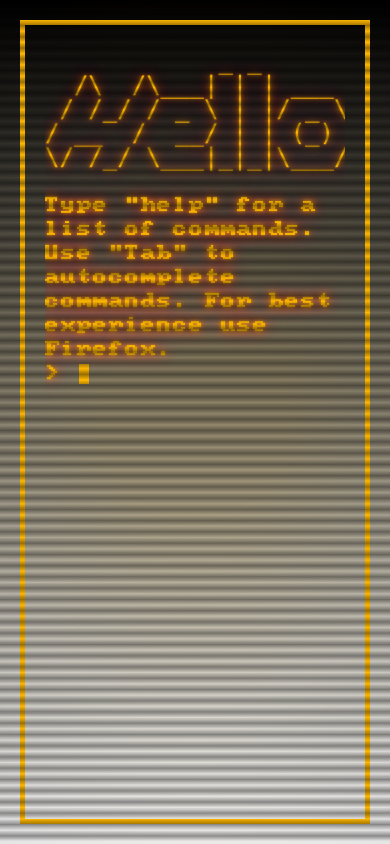
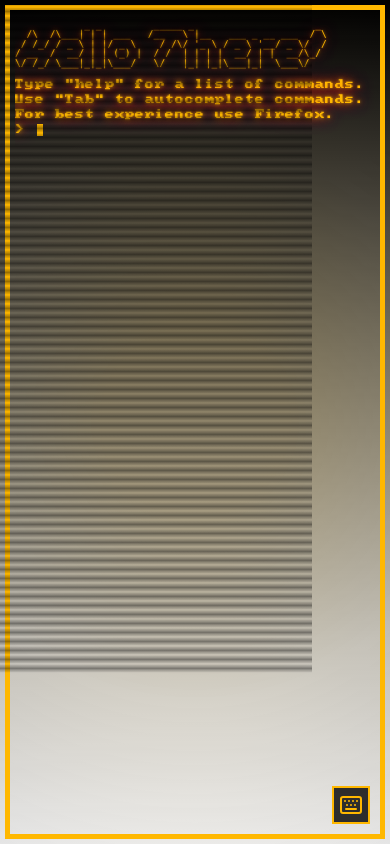
Before and after one commit to KacperStawicki/portfolio-website, a Next.js app: page / in a window 390 px wide. Built offline with nearby package versions, Linux system fonts and the light colour scheme.

Commit message:
Added mobile keyboard button

```diff
--- a/package.json
+++ b/package.json
@@ -12,6 +12,7 @@
     "@react-three/drei": "^9.111.2",
     "@react-three/fiber": "^8.17.5",
     "@react-three/postprocessing": "^2.16.2",
+    "lucide-react": "^0.429.0",
     "next": "14.2.5",
     "react": "^18",
     "react-dom": "^18",
--- a/src/app/page.tsx
+++ b/src/app/page.tsx
@@ -1,6 +1,6 @@
 "use client";
 
-import React, { useEffect, useRef, useState, useLayoutEffect } from "react";
+import React, { useEffect, useRef, useState } from "react";
 import {
   ASCIIArt,
   CRTContainer,
@@ -12,6 +12,8 @@ import {
   Timeline,
   TimelineDate,
   TypingCursor,
+  MobileKeyboardButton,
+  MobileKeyboard,
 } from "@/components";
 import {
   availableCommands,
@@ -23,57 +25,57 @@ import { Typewriter } from "react-simple-typewriter";
 import { OutputLine } from "@/types";
 import { hslToRgb } from "@/utils";
 import { useScanlinesEffect } from "@/scanlines";
+import { Keyboard, KeyboardOff } from "lucide-react";
 
 export default function Terminal() {
   const [command, setCommand] = useState<string>("");
   const [output, setOutput] = useState<OutputLine[]>([]);
   const [loading, setLoading] = useState<boolean>(false);
-  const [themeColor, setThemeColor] = useState<string>("255, 184, 0"); // Default to Amber (in RGB)
-  const [hue, setHue] = useState<number>(40); // Starting hue value corresponding to Amber
+  const [themeColor, setThemeColor] = useState<string>("255, 184, 0");
+  const [hue, setHue] = useState<number>(40);
   const [suggestions, setSuggestions] = useState<string[]>([]);
   const [commandHistory, setCommandHistory] = useState<string[]>([]);
   const [historyIndex, setHistoryIndex] = useState<number>(-1);
-  const [glowIntensity, setGlowIntensity] = useState<number>(1); // Default glow intensity
+  const [glowIntensity, setGlowIntensity] = useState<number>(1);
   const [adjustingGlow, setAdjustingGlow] = useState<boolean>(false);
   const [adjustingTheme, setAdjustingTheme] = useState<boolean>(false);
+  const [showMobileKeyboard, setShowMobileKeyboard] = useState<boolean>(false);
   const crtCanvasRef = useRef<HTMLCanvasElement>(null);
   const endOfOutputRef = useRef<HTMLDivElement>(null);
 
   useScanlinesEffect(crtCanvasRef, themeColor);
 
-  /////////////////////////////////////////////////////////////////////////////////////////////// TYPING FUNCTION
-
   useEffect(() => {
     const handleKeyDown = (e: KeyboardEvent) => {
-      if (loading) return; // Prevent typing when loading
+      if (loading) return;
 
       const { key } = e;
 
       if (adjustingGlow) {
         if (key === "ArrowRight") {
-          setGlowIntensity((prev) => Math.min(prev + 0.1, 1)); // Increase glow, max 1
+          setGlowIntensity((prev) => Math.min(prev + 0.1, 1));
         } else if (key === "ArrowLeft") {
-          setGlowIntensity((prev) => Math.max(prev - 0.1, 0)); // Decrease glow, min 0
+          setGlowIntensity((prev) => Math.max(prev - 0.1, 0));
         } else if (key === "Escape") {
-          setAdjustingGlow(false); // Exit glow adjustment mode
+          setAdjustingGlow(false);
         }
       } else if (adjustingTheme) {
         if (key === "ArrowRight") {
-          setHue((prev) => (prev + 10) % 360); // Increase hue and wrap around at 360
+          setHue((prev) => (prev + 10) % 360);
           const [r, g, b] = hslToRgb((hue + 10) % 360, 100, 50);
-          setThemeColor(`${r}, ${g}, ${b}`); // Live update theme color in RGB format
+          setThemeColor(`${r}, ${g}, ${b}`);
         } else if (key === "ArrowLeft") {
-          setHue((prev) => (prev - 10 + 360) % 360); // Decrease hue and wrap around at 0
+          setHue((prev) => (prev - 10 + 360) % 360);
           const [r, g, b] = hslToRgb((hue - 10 + 360) % 360, 100, 50);
-          setThemeColor(`${r}, ${g}, ${b}`); // Live update theme color in RGB format
+          setThemeColor(`${r}, ${g}, ${b}`);
         } else if (key === "Escape") {
-          setAdjustingTheme(false); // Exit theme adjustment mode
+          setAdjustingTheme(false);
         }
       } else {
         if (key === "Enter") {
           handleCommand(command.trim().toLowerCase());
           setCommandHistory((prev) => [...prev, command.trim().toLowerCase()]);
-          setHistoryIndex(-1); // Reset the history index after each command
+          setHistoryIndex(-1);
           setCommand("");
           setSuggestions([]);
         } else if (key === "Backspace") {
@@ -84,7 +86,6 @@ export default function Terminal() {
             setHistoryIndex(newIndex);
             setCommand(commandHistory[newIndex]);
           } else if (historyIndex === -1 && commandHistory.length > 0) {
-            // Start navigating through history
             setHistoryIndex(commandHistory.length - 1);
             setCommand(commandHistory[commandHistory.length - 1]);
           }
@@ -94,16 +95,15 @@ export default function Terminal() {
             setHistoryIndex(newIndex);
             setCommand(commandHistory[newIndex]);
           } else if (historyIndex === commandHistory.length - 1) {
-            // If at the end of history, reset to empty command
             setHistoryIndex(-1);
             setCommand("");
           }
         } else if (key.length === 1) {
           updateCommand(command + key);
         } else if (key === "Tab") {
-          e.preventDefault(); // Prevent default tab behavior
+          e.preventDefault();
           if (suggestions.length > 0) {
-            setCommand(suggestions[0]); // Auto-complete with the first suggestion
+            setCommand(suggestions[0]);
             setSuggestions([]);
           }
         }
@@ -115,7 +115,6 @@ export default function Terminal() {
     return () => {
       window.removeEventListener("keydown", handleKeyDown);
     };
-    // eslint-disable-next-line react-hooks/exhaustive-deps
   }, [
     command,
     suggestions,
@@ -136,10 +135,7 @@ export default function Terminal() {
     );
   };
 
-  /////////////////////////////////////////////////////////////////////////////////////////////// COMMANDS & SCROLLING
-
   useEffect(() => {
-    // Scroll to the bottom whenever the output or command changes
     if (endOfOutputRef.current) {
       endOfOutputRef.current.scrollIntoView({ behavior: "smooth" });
     }
@@ -167,7 +163,6 @@ export default function Terminal() {
         },
       ]);
     } else if (cmd === "history") {
-      // Handle the history command
       setOutput((prev) => [
         ...prev,
         {
@@ -246,10 +241,8 @@ export default function Terminal() {
         { commandText: `> ${command}`, responseText },
       ]);
     }, 1500);
-    return ""; // Return empty string to prevent immediate output
+    return "";
   };
-
-  /////////////////////////////////////////////////////////////////////////////////////////////// MAIN RETURN
 
   return (
     <CRTScreen $themeColor={themeColor} $glowIntensity={glowIntensity}>
@@ -288,19 +281,17 @@ export default function Terminal() {
                   />
                 </p>
               ) : (
-                line.responseText // Directly render JSX
+                line.responseText
               )}
             </div>
           ))}
           {loading && (
-            <>
             <LoadingIndicator
               $themeColor={themeColor}
               $glowIntensity={glowIntensity}
             >
               Thinking...
             </LoadingIndicator>
-            </>
           )}
           {!loading && !adjustingGlow && !adjustingTheme && (
             <p>
@@ -354,7 +345,34 @@ export default function Terminal() {
               ))}
             </Suggestions>
           )}
-          <div ref={endOfOutputRef} /> {/* Dummy element to scroll to */}
+          <MobileKeyboardButton
+            $themeColor={themeColor}
+            $glowIntensity={glowIntensity}
+            onClick={() => setShowMobileKeyboard(!showMobileKeyboard)}
+          >
+            {showMobileKeyboard ? <KeyboardOff /> : <Keyboard />}
+          </MobileKeyboardButton>
+          {showMobileKeyboard && (
+            <MobileKeyboard
+              $themeColor={themeColor}
+              $glowIntensity={glowIntensity}
+              value={command}
+              onChange={(e) => setCommand(e.target.value)} // Handle typing
+              onKeyDown={(e) => {
+                const { key } = e;
+                if (key === "Enter") {
+                  e.preventDefault();
+                  handleCommand(command);
+                  setCommand("");
+                  setShowMobileKeyboard(false);
+                } else if (key === "Backspace") {
+                  e.preventDefault();
+                  setCommand((prev) => prev.slice(0, -1));
+                }
+              }}
+            />
+          )}
+          <div ref={endOfOutputRef} />
         </CRTContent>
       </CRTContainer>
       <CRTEffectCanvas ref={crtCanvasRef} />
--- a/src/components.tsx
+++ b/src/components.tsx
@@ -58,11 +58,21 @@ export const CRTScreen = styled.div<ThemeProps>`
     0.01s infinite;
   position: relative;
   filter: blur(0.5px); /* Apply slight blur to the overall image */
+
+  @media (max-width: 768px) {
+    font-size: 14px;
+    padding: 10px;
+  }
+
+  @media (max-width: 480px) {
+    font-size: 10px;
+    padding: 5px;
+  }
 `;
 
 export const CRTContainer = styled.div<ThemeProps>`
   border: 5px solid ${(props) => `rgb(${props.$themeColor})`};
-  padding: 0px 20px 0px 20px;
+  padding: 0px 20px;
   height: 100%;
   margin: auto;
   position: relative;
@@ -71,6 +81,14 @@ export const CRTContainer = styled.div<ThemeProps>`
   overflow-y: scroll;
   animation: ${(props) => crtEffect(props.$themeColor, props.$glowIntensity)}
     0.01s infinite;
+
+  @media (max-width: 768px) {
+    padding: 0px 10px;
+  }
+
+  @media (max-width: 480px) {
+    padding: 0px 5px;
+  }
 `;
 
 export const CRTContent = styled.div`
@@ -81,6 +99,14 @@ export const CRTContent = styled.div`
   flex-direction: column;
   overflow-x: hidden;
   overflow-y: scroll;
+
+  @media (max-width: 768px) {
+    flex-direction: column;
+  }
+
+  @media (max-width: 480px) {
+    flex-direction: column;
+  }
 `;
 
 export const TypingCursor = styled.span<ThemeProps>`
@@ -92,16 +118,16 @@ export const TypingCursor = styled.span<ThemeProps>`
   vertical-align: middle;
   animation: ${(props) => crtEffect(props.$themeColor, props.$glowIntensity)}
     0.01s infinite;
-`;
 
-export const CRTEffectCanvas = styled.canvas`
-  position: absolute;
-  top: 0;
-  left: 0;
-  width: 100%;
-  height: 100%;
-  pointer-events: none;
-  z-index: 2;
+  @media (max-width: 768px) {
+    width: 8px;
+    height: 16px;
+  }
+
+  @media (max-width: 480px) {
+    width: 6px;
+    height: 12px;
+  }
 `;
 
 export const ASCIIArt = styled.pre<ThemeProps>`
@@ -111,11 +137,27 @@ export const ASCIIArt = styled.pre<ThemeProps>`
   margin: 0;
   animation: ${(props) => crtEffect(props.$themeColor, props.$glowIntensity)}
     0.01s infinite;
+
+  @media (max-width: 768px) {
+    font-size: 0.8rem;
+  }
+
+  @media (max-width: 480px) {
+    font-size: 0.6rem;
+  }
 `;
 
 export const LoadingIndicator = styled.div<ThemeProps>`
   animation: ${(props) => crtEffect(props.$themeColor, props.$glowIntensity)}
     0.01s infinite;
+
+  @media (max-width: 768px) {
+    width: 80%;
+  }
+
+  @media (max-width: 480px) {
+    width: 70%;
+  }
 `;
 
 export const Suggestions = styled.ul<ThemeProps>`
@@ -131,13 +173,145 @@ export const Suggestions = styled.ul<ThemeProps>`
   & li:not(:first-child) {
     margin-top: 15px;
   }
+
+  @media (max-width: 768px) {
+    padding: 10px;
+  }
+
+  @media (max-width: 480px) {
+    padding: 5px;
+  }
 `;
 
 export const TimelineDate = styled.span`
   font-weight: bold;
+
+  @media (max-width: 768px) {
+    font-size: 0.9em;
+  }
+
+  @media (max-width: 480px) {
+    font-size: 0.8em;
+  }
 `;
 
 export const Timeline = styled.ul`
   list-style: disc;
   padding-left: 20px;
+
+  @media (max-width: 768px) {
+    padding-left: 15px;
+  }
+
+  @media (max-width: 480px) {
+    padding-left: 10px;
+  }
 `;
+
+export const CRTEffectCanvas = styled.canvas`
+  position: absolute;
+  top: 0;
+  left: 0;
+  width: 100%;
+  height: 100%;
+  pointer-events: none;
+  z-index: 2;
+
+  @media (max-width: 768px) {
+    width: 90%;
+    height: 90%;
+  }
+
+  @media (max-width: 480px) {
+    width: 80%;
+    height: 80%;
+  }
+`;
+
+export const MobileKeyboardButton = styled.button<ThemeProps>`
+  position: fixed;
+  display: none;
+  bottom: 20px;
+  right: 20px;
+  background-color: rgba(0, 0, 0, 0.8);
+  color: ${(props) => `rgb(${props.$themeColor})`};
+  border: 2px solid ${(props) => `rgb(${props.$themeColor})`};
+  padding: 10px;
+  z-index: 100;
+  animation: ${(props) => crtEffect(props.$themeColor, props.$glowIntensity)}
+    0.01s infinite;
+  text-shadow: 0 0 ${(props) => 2 * props.$glowIntensity}px
+      rgba(
+        ${(props) => props.$themeColor},
+        ${(props) => 0.5 * props.$glowIntensity}
+      ),
+    0 0 ${(props) => 4 * props.$glowIntensity}px
+      rgba(
+        ${(props) => props.$themeColor},
+        ${(props) => 0.5 * props.$glowIntensity}
+      ),
+    0 0 ${(props) => 8 * props.$glowIntensity}px
+      rgba(
+        ${(props) => props.$themeColor},
+        ${(props) => 0.5 * props.$glowIntensity}
+      );
+
+  @media (max-width: 768px) {
+    padding: 8px;
+    display: block;
+  }
+
+  @media (max-width: 480px) {
+    padding: 5px;
+  }
+`;
+
+export const MobileKeyboard = styled.input<ThemeProps>`
+  position: fixed;
+  display: none;
+  bottom: 70px;
+  left: 20px;
+  right: 20px;
+  background-color: rgba(0, 0, 0, 0.9);
+  border: 2px solid ${(props) => `rgb(${props.$themeColor})`};
+  color: ${(props) => `rgb(${props.$themeColor})`};
+  padding: 10px;
+  font-size: 16px;
+  z-index: 100;
+  text-shadow: 0 0 ${(props) => 2 * props.$glowIntensity}px
+      rgba(
+        ${(props) => props.$themeColor},
+        ${(props) => 0.5 * props.$glowIntensity}
+      ),
+    0 0 ${(props) => 4 * props.$glowIntensity}px
+      rgba(
+        ${(props) => props.$themeColor},
+        ${(props) => 0.5 * props.$glowIntensity}
+      ),
+    0 0 ${(props) => 8 * props.$glowIntensity}px
+      rgba(
+        ${(props) => props.$themeColor},
+        ${(props) => 0.5 * props.$glowIntensity}
+      );
+
+  @media (max-width: 768px) {
+    display: block;
+    font-size: 14px;
+    padding: 8px;
+  }
+
+  @media (max-width: 480px) {
+    font-size: 12px;
+    padding: 6px;
+  }
+
+  &:focus {
+    outline: none;
+    border-color: ${(props) => `rgb(${props.$themeColor})`};
+    box-shadow: 0 0 ${(props) => 4 * props.$glowIntensity}px
+      rgba(
+        ${(props) => props.$themeColor},
+        ${(props) => 0.5 * props.$glowIntensity}
+      );
+  }
+`;
```
Also changed, not shown: 1 other file (tests, documents, lock files or other folders). Lines whose indentation alone changed are shown as unchanged.
